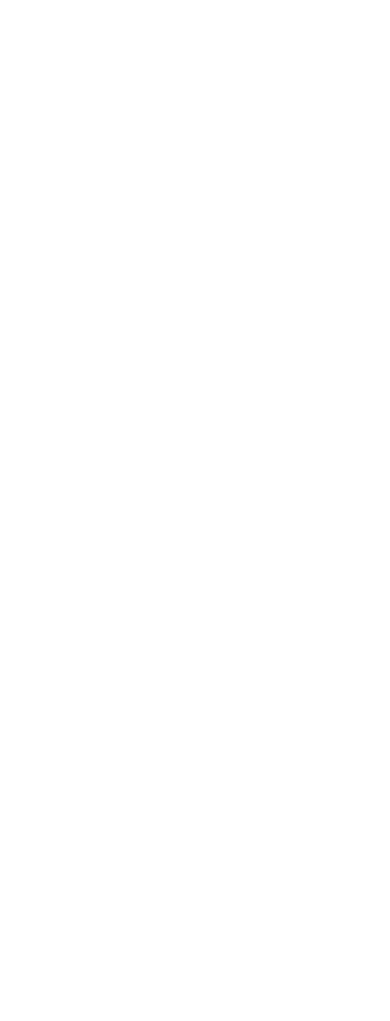
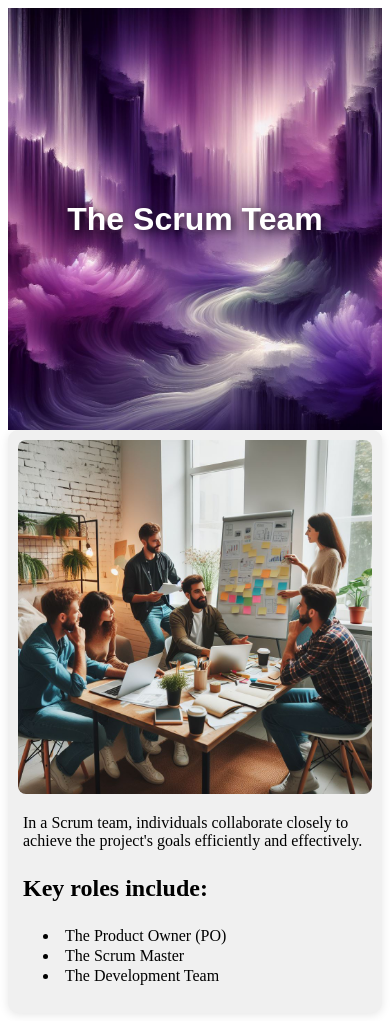
Before and after one commit to Memai2023/scrum-guide, a React (Vite) app: page /scrum-team in a window 390 px wide. Before the commit the page ends 860 px from the top, so only its background shows below. Built offline with nearby package versions, Linux system fonts and the light colour scheme.

Commit message:
ScrumTeamHero-Scrum28

```diff
--- /dev/null
+++ b/src/Components/ScrumTeam/Hero/ScrumTeamHero.module.css
@@ -0,0 +1,46 @@
+.heroContainer {
+  height: 100vh;
+  width: 100%;
+  margin: 0;
+  padding: 0;
+  background-size: cover;
+  background-position: center;
+  display: flex;
+  justify-content: center;
+  align-items: center;
+  color: white;
+  text-shadow: 0px 0px 8px rgba(0, 0, 0, 0.8);
+  font-size: 3rem;
+  font-family: 'Arial', sans-serif;
+  text-align: center;
+}
+
+.heroContainer h1 {
+  width: 100%;
+  text-align: center;
+  margin: 0;
+  font-size: 4rem;
+  color: #fff;
+  font-weight: bold;
+  text-shadow: 2px 2px 10px rgba(0, 0, 0, 0.8);
+}
+
+h1 {
+  all: unset;
+  width: 100%;
+  text-align: center;
+  font-size: 3rem;
+}
+
+@media (max-width: 768px) {
+  .heroContainer {
+      height: 50vh;
+      padding: 10px;
+      background-position: center;
+  }
+
+  .heroContainer h1 {
+      font-size: 2rem;
+      padding: 0 20px;
+  }
+}
--- /dev/null
+++ b/src/Components/ScrumTeam/Hero/index.jsx
@@ -0,0 +1,12 @@
+import React from "react";
+import { ScrumTeam } from "../../../data/data";
+import styles from "./ScrumTeamHero.module.css";
+
+const ScrumTeamHero = () => {
+  return (
+    <div className={styles.heroContainer} style={{backgroundImage: `url(${ScrumTeam.heroImgSource})`}}>
+      <h1 className={styles.header}>{ScrumTeam.heroTitle}</h1>
+    </div>
+  )
+}
+export default ScrumTeamHero
--- /dev/null
+++ b/src/Components/ScrumTeam/ScrumTeamInfo/ScrumTeamInfo.module.css
@@ -0,0 +1,84 @@
+.infoContainer {
+  display: flex;
+  flex-direction: row;
+  align-items: center;
+  justify-content: center;
+  padding: 20px;
+  background-color: #f0f0f0;
+  border-radius: 10px;
+  box-shadow: 0 2px 10px rgba(0, 0, 0, 0.1);
+
+}
+
+.teamImage {
+  width: 40%;
+  height: auto;
+  border-radius: 8px;
+  margin-right: 20px;
+}
+
+.infoText {
+  flex: 1;
+  display: flex;
+  flex-direction: column;
+  justify-content: center;
+  padding: 0 10px;
+}
+
+ul {
+  padding: 0;
+  margin-top: 5px;
+  list-style-position: inside;
+}
+
+li {
+  margin-bottom: 2px;
+  position: relative;
+
+}
+
+.infoText p {
+  margin: 5px 0;
+}
+
+@media (max-width: 768px) {
+  .infoContainer {
+      flex-direction: column;
+      align-items: center;
+      padding: 15px;
+  }
+
+  .teamImage {
+      width: 75%;
+      margin-right: 0;
+      margin-bottom: 20px;
+  }
+
+  .infoText {
+      width: 100%;
+      padding: 0 10px;
+  }
+
+  ul {
+      padding-left: 20px;
+  }
+}
+
+@media (max-width: 768px) {
+  .infoContainer {
+      padding: 10px;
+  }
+
+  .teamImage {
+      width: 100%;
+      margin-bottom: 15px;
+  }
+
+  .infoText {
+      padding: 0 5px;
+  }
+
+  ul {
+      padding-left: 20px;
+  }
+}
--- /dev/null
+++ b/src/Components/ScrumTeam/ScrumTeamInfo/index.jsx
@@ -0,0 +1,22 @@
+import React from "react";
+import { ScrumTeam } from "../../../data/data";
+import styles from "./ScrumTeamInfo.module.css";
+
+const ScrumTeamInfo = () => {
+  return (
+    <div className={styles.infoContainer}>
+      <img src={ScrumTeam.teamImageSource} alt="Scrum Team" className={styles.teamImage}/>
+      <div className={styles.infoText}>
+        <p>{ScrumTeam.whatText}</p>
+        <h2>{ScrumTeam.keyRolesText}</h2>
+        <ul>
+            <li>{ScrumTeam.bulletOne}</li>
+            <li>{ScrumTeam.bulletTwo}</li>
+            <li>{ScrumTeam.bulletThree}</li>
+        </ul>
+      </div>
+    </div>
+  );
+};
+
+export default ScrumTeamInfo;
--- a/src/Pages/ScrumTeam/index.jsx
+++ b/src/Pages/ScrumTeam/index.jsx
@@ -1,9 +1,14 @@
+import React from 'react';
+import ScrumTeamHero from "../../Components/ScrumTeam/Hero";
+import ScrumTeamInfo from '../../Components/ScrumTeam/ScrumTeamInfo';
+
 const ScrumTeam = () => {
-    return(
-        <>
+    return (
+    <div>
+        <ScrumTeamHero />
+        <ScrumTeamInfo />
+        </div>
+    );
+};
 
-        </>
-    )
-}
-
-export default ScrumTeam
+export default ScrumTeam;
```
